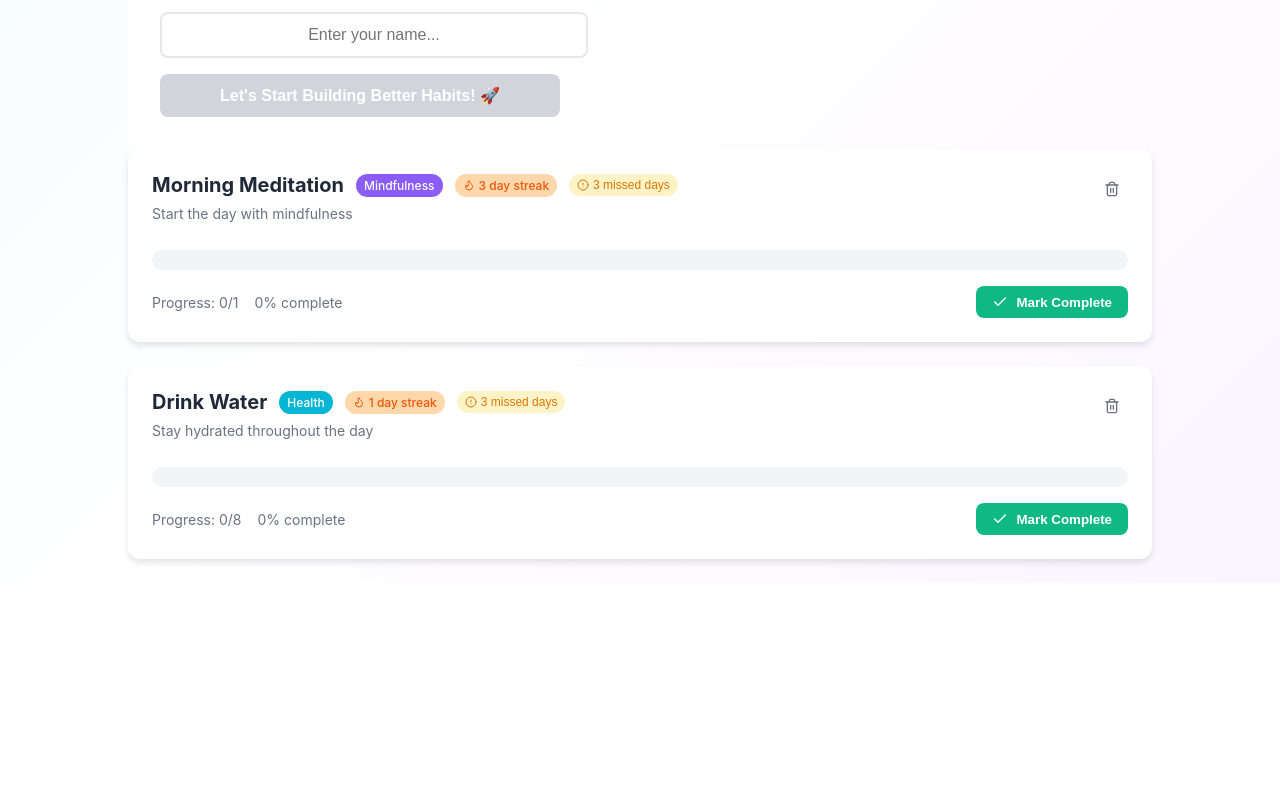
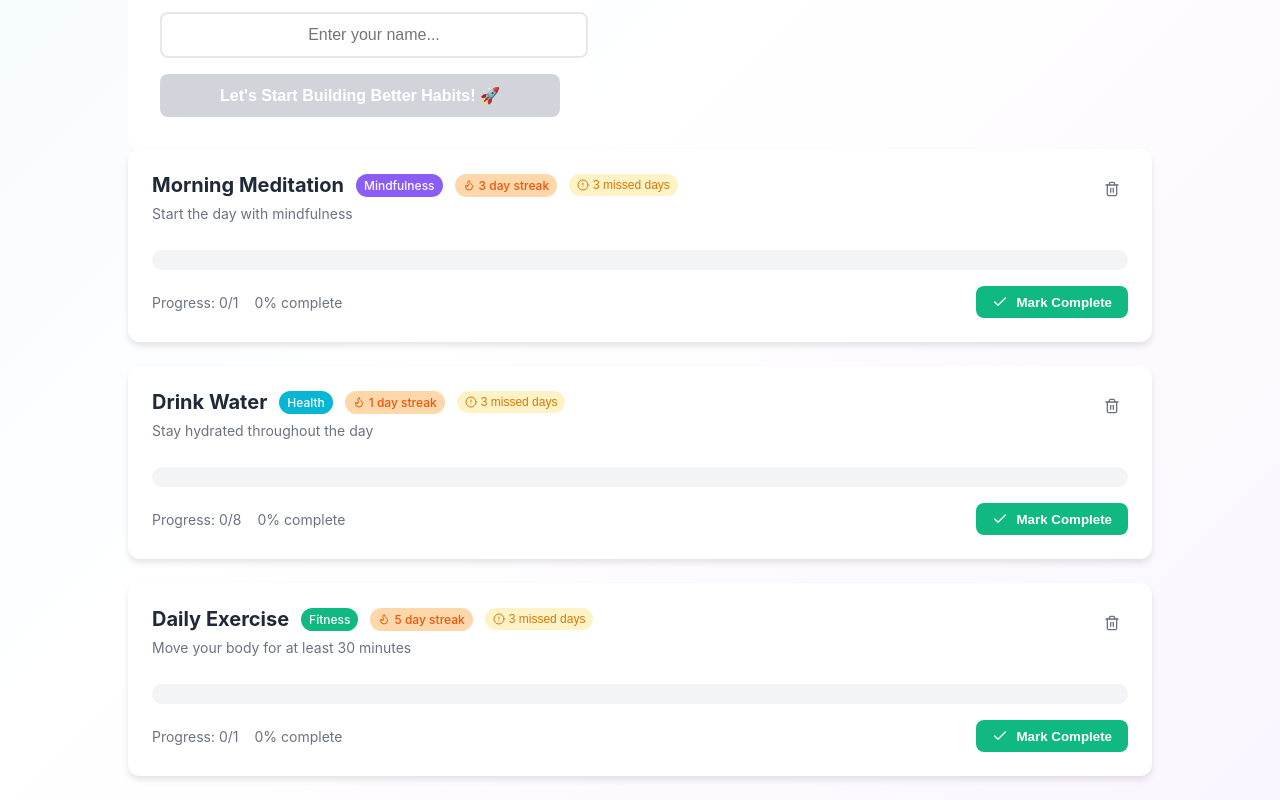
Before and after one commit to DeodathVR/better-habits-better-me, a React (Create React App) app: page / in a window 1280 px wide. Shown: the part 567-1367 px from the top of the page. Before the commit the page ends 1150 px from the top, so only its background shows below. Built offline with nearby package versions, Linux system fonts and the light colour scheme.

Commit message:
Add third default habit: Daily Exercise

```diff
--- a/src/App.js
+++ b/src/App.js
@@ -79,7 +79,6 @@ function App() {
 
   const saveUsername = (name) => {
     setUsername(name);
-    localStorage.setItem('betterhabits-username', name);
     setShowUsernameModal(false);
   };
 
@@ -121,6 +120,16 @@ function App() {
           color: '#06B6D4',
           completions: {},
           streak: 1
+        },
+        {
+          id: 3,
+          name: 'Daily Exercise',
+          description: 'Move your body for at least 30 minutes',
+          category: 'Fitness',
+          targetCount: 1,
+          color: '#10B981',
+          completions: {},
+          streak: 5
         }
       ]);
     }
```
